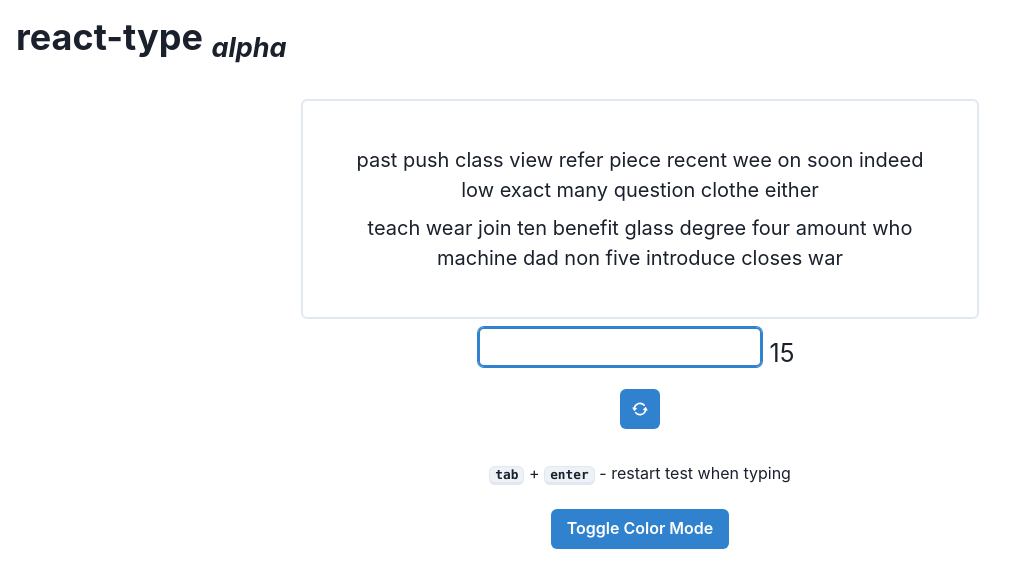
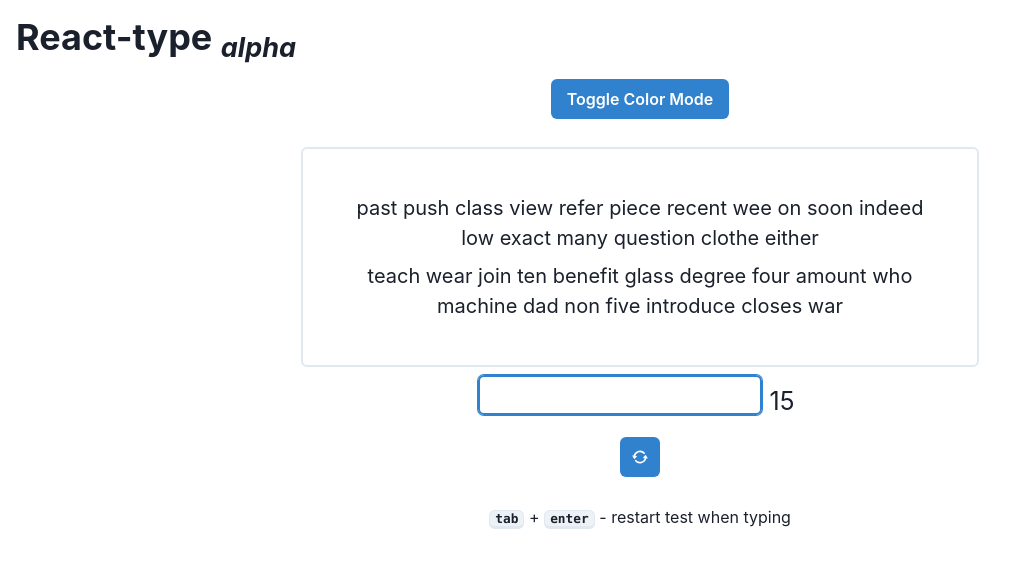
Before and after one commit to AdamJablonka/React-Type, a React (Create React App) app: page / in a window 1280 px wide. Shown: the top 588 px of the page, without its empty margins (0-1024 px from the left). Built offline with nearby package versions, Linux system fonts and the light colour scheme.

Commit message:
UI Changes

```diff
--- a/src/App.js
+++ b/src/App.js
@@ -5,20 +5,16 @@ import { ChakraProvider, Container, Flex, useColorMode, Heading, Button, Kbd, us
 const App = () => {
   const { toggleColorMode } = useColorMode()
   const kbdBackground = useColorModeValue("gray.100", "greay.700")
+
   return (
     <ChakraProvider>
-      <Heading as="h1" noOfLines={1} padding={4}>react-type <sub><i>alpha</i></sub></Heading>
+      <Heading as="h1" noOfLines={1} padding={4}>React-type <sub><i>alpha</i></sub></Heading>
+      <Flex direction="column" padding={1} alignItems="center" justifyContent="center">
+          <Button colorScheme="blue" onClick={toggleColorMode}>Toggle Color Mode</Button>
+      </Flex>
       <Container centerContent maxW="750px" >
         <Flex marginTop={5}direction="column" padding={1} >
-          <TypingTest />
-        </Flex>
-        <Flex margin={5}>
-          <span>
-            <Kbd background={kbdBackground}>tab</Kbd> + <Kbd background={kbdBackground}>enter</Kbd> - restart test when typing
-          </span>
-        </Flex>
-        <Flex direction="column" padding={1} alignItems="center" justifyContent="center">
-          <Button colorScheme="blue" onClick={toggleColorMode}>Toggle Color Mode</Button>
+          <TypingTest kbdBackground={kbdBackground} />
         </Flex>
       </Container>
     </ChakraProvider>
--- a/src/components/TypingTest.js
+++ b/src/components/TypingTest.js
@@ -3,7 +3,7 @@ import { useState, useEffect, useRef } from 'react'
 import wordList from './words.json'
 import Words from './Words'
 import useTimer from './hooks/useTimer'
-import { Flex, Input, Button, Box, Text, Container, IconButton } from '@chakra-ui/react'
+import { Flex, Input, Button, Box, Text, Container, IconButton, Kbd } from '@chakra-ui/react'
 import { RepeatIcon } from '@chakra-ui/icons'
 
 const generateArray = (wordDisplayLen) => {
@@ -24,7 +24,7 @@ let WPM = 0
 let timeInterval = 15
 let timeIntervalCalculation = (60 / timeInterval)
 
-const TypingTest = () => {
+const TypingTest = ( {kbdBackground} ) => {
     const [inputVal, setInputVal] = useState('')
     const [points, setPoints] = useState(0)
     const [wordArrayState, setWordArrayState] = useState(wordArray)
@@ -106,7 +106,7 @@ const TypingTest = () => {
         return(
             <Container centerContent>
                 <Text fontSize="50px" margin={5}>Results: {WPM} WPM</Text>
-                <Button onClick={() => showTypingTest()}>Try Again</Button>
+                <Button background={kbdBackground} onClick={() => showTypingTest()}>Try Again</Button>
             </Container>
         )
     }else{
@@ -127,6 +127,11 @@ const TypingTest = () => {
                 <Flex margin={2} direction="column">
                     <IconButton colorScheme="blue" aria-label='Restart Test' onClick={reset} icon={<RepeatIcon />} />
                 </Flex>
+                <Flex margin={5}>
+                    <span>
+                        <Kbd background={kbdBackground}>tab</Kbd> + <Kbd background={kbdBackground}>enter</Kbd> - restart test when typing
+                    </span>
+                </Flex>
             </Container>
         )
     }
```
